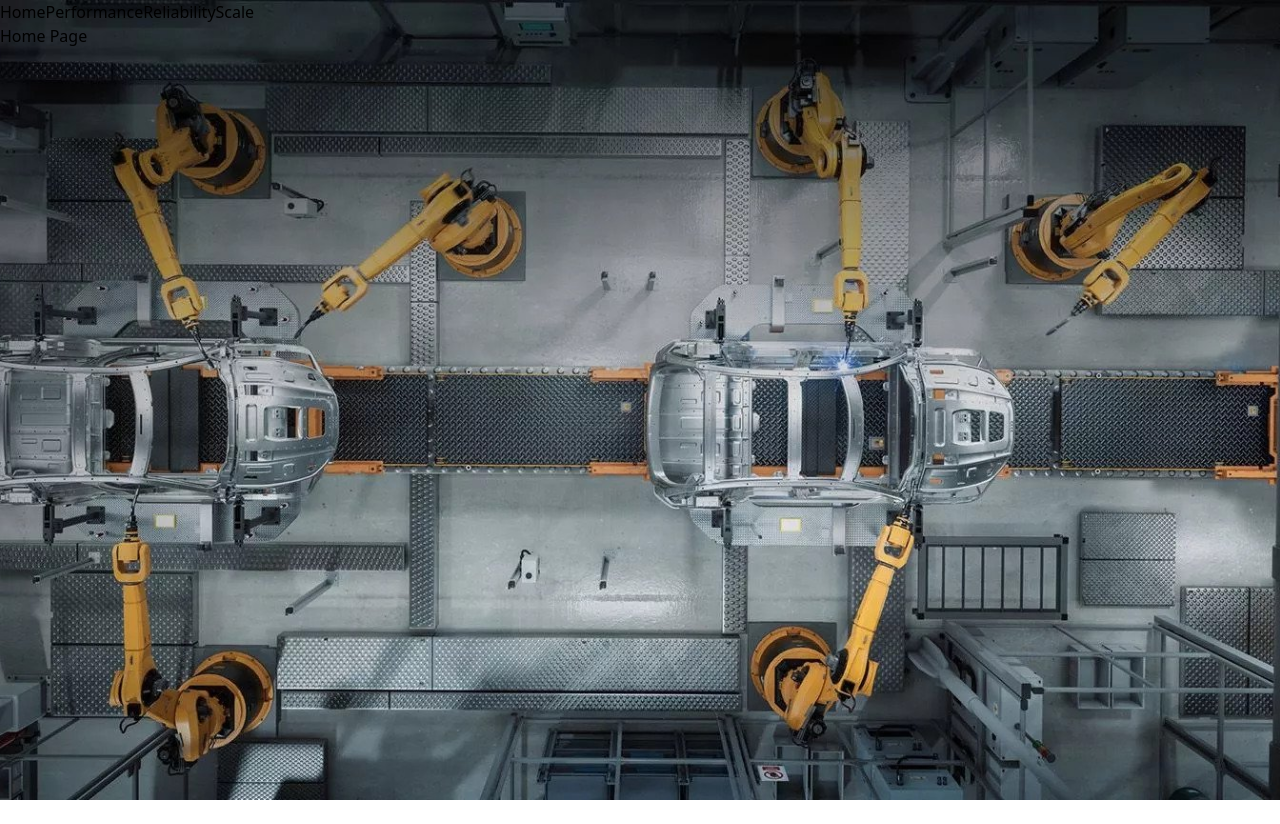
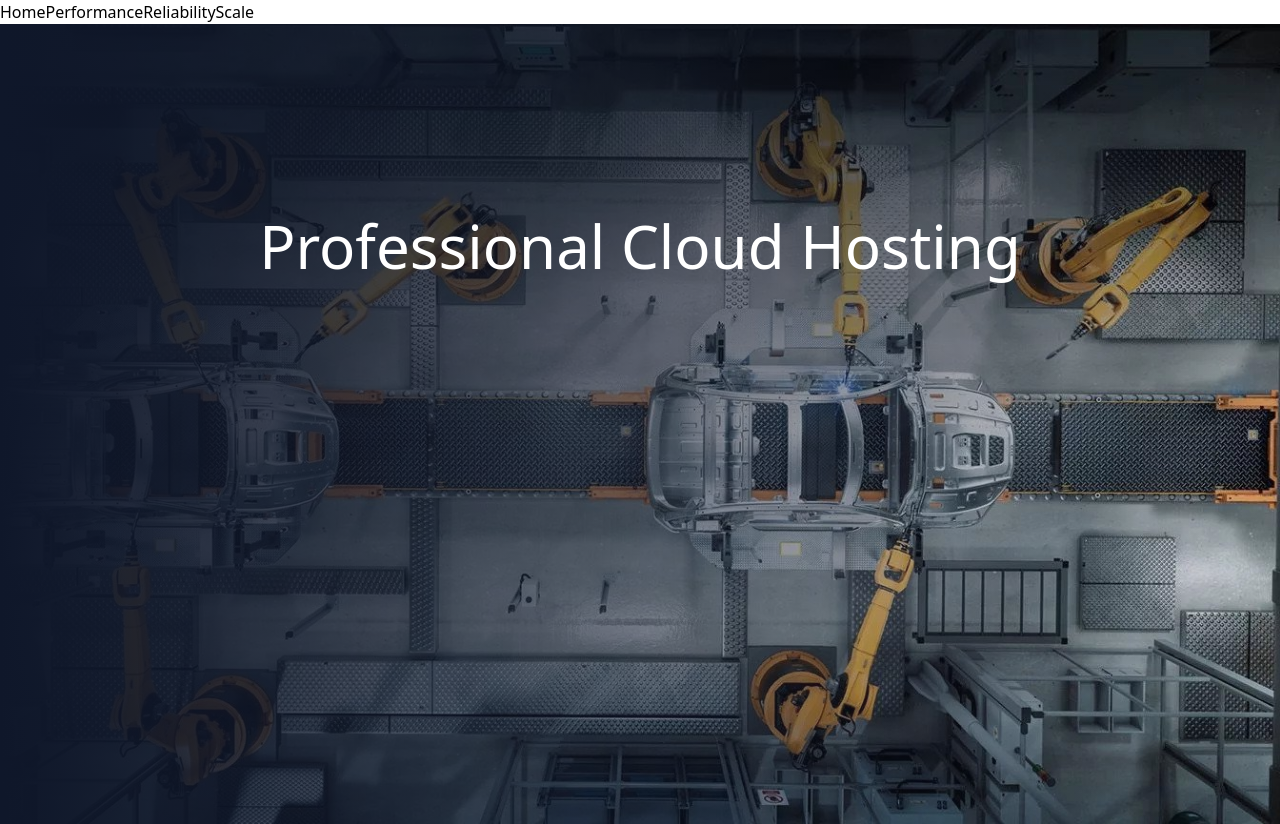
Before and after one commit to BrandonWingerAir/next-js-guide-demo, a Next.js app: page / in a window 1280 px wide. Before the commit the page ends 800 px from the top, so only its background shows below. Built offline with nearby package versions, Linux system fonts and the light colour scheme.

Commit message:
hero section component & home page

```diff
--- a/src/app/page.tsx
+++ b/src/app/page.tsx
@@ -1,19 +1,12 @@
-import Image from 'next/image';
 import homeImage from '/public/images/home.jpg';
+import Hero from '@/components/hero';
 
 export default function Home() {
   return (
-    <div>
-      Home Page
-
-      <div className="absolute -z-10 inset-0">
-        <Image
-          src={homeImage}
-          alt="car factory"
-          fill
-          style={{ objectFit: 'cover' }}
-        />
-      </div>
-    </div>
+    <Hero
+      imgData={homeImage}
+      imgAlt="car factory"
+      title="Professional Cloud Hosting"
+    />
   );
 }
--- /dev/null
+++ b/src/components/hero.tsx
@@ -0,0 +1,30 @@
+import type { StaticImageData } from 'next/image';
+import Image from 'next/image';
+
+interface HeroProps {
+    imgData: StaticImageData;
+    imgAlt: string;
+    title: string;
+}
+
+export default function Hero(props: HeroProps) {
+    return (
+        <div className="relative h-screen">
+            <div className="absolute -z-10 inset-0">
+                <Image
+                    src={props.imgData}
+                    alt={props.imgAlt}
+                    fill
+                    style={{ objectFit: 'cover' }}
+                />
+                <div className="absolute inset-0 bg-gradient-to-r from-slate-900"/>
+            </div>
+
+            <div className="pt-48 flex justify-center items-center">
+                <h1 className='text-white text-6xl'>
+                    {props.title}
+                </h1>
+            </div>
+        </div>
+    )
+}
```
